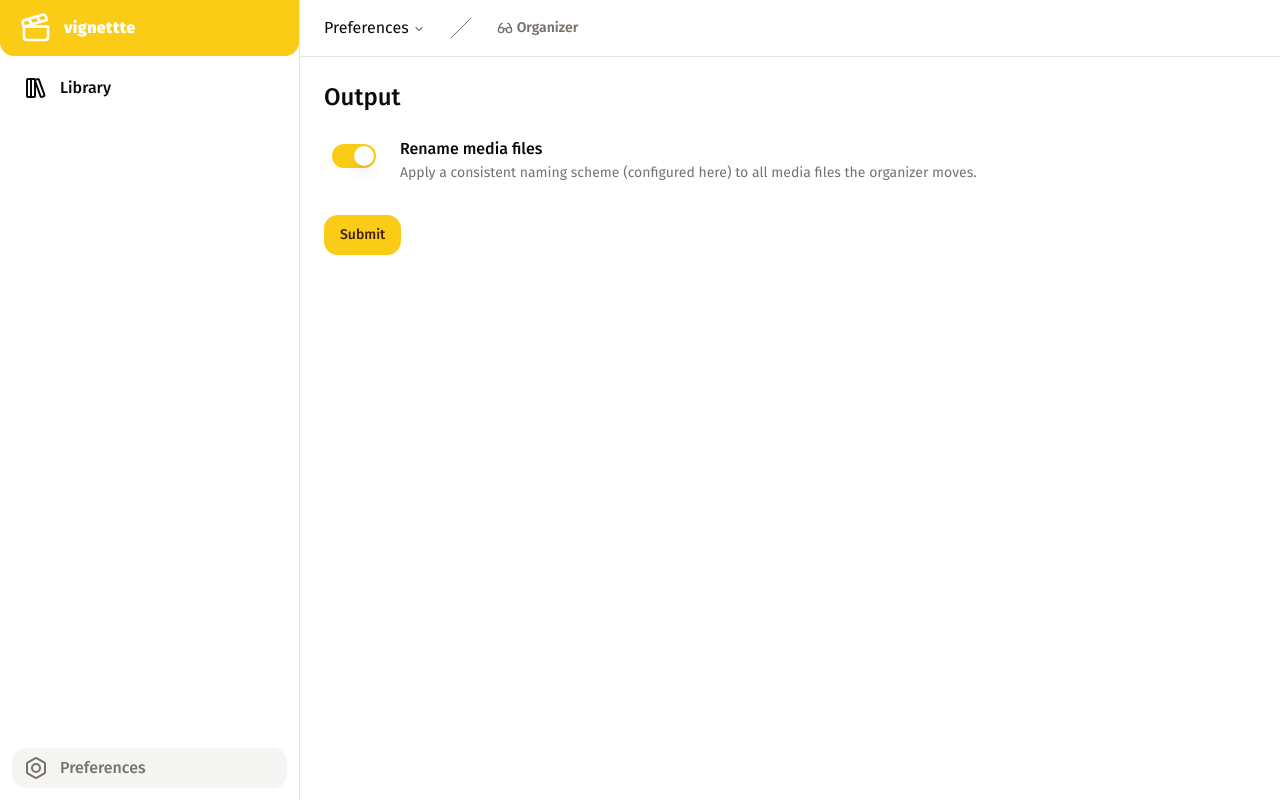
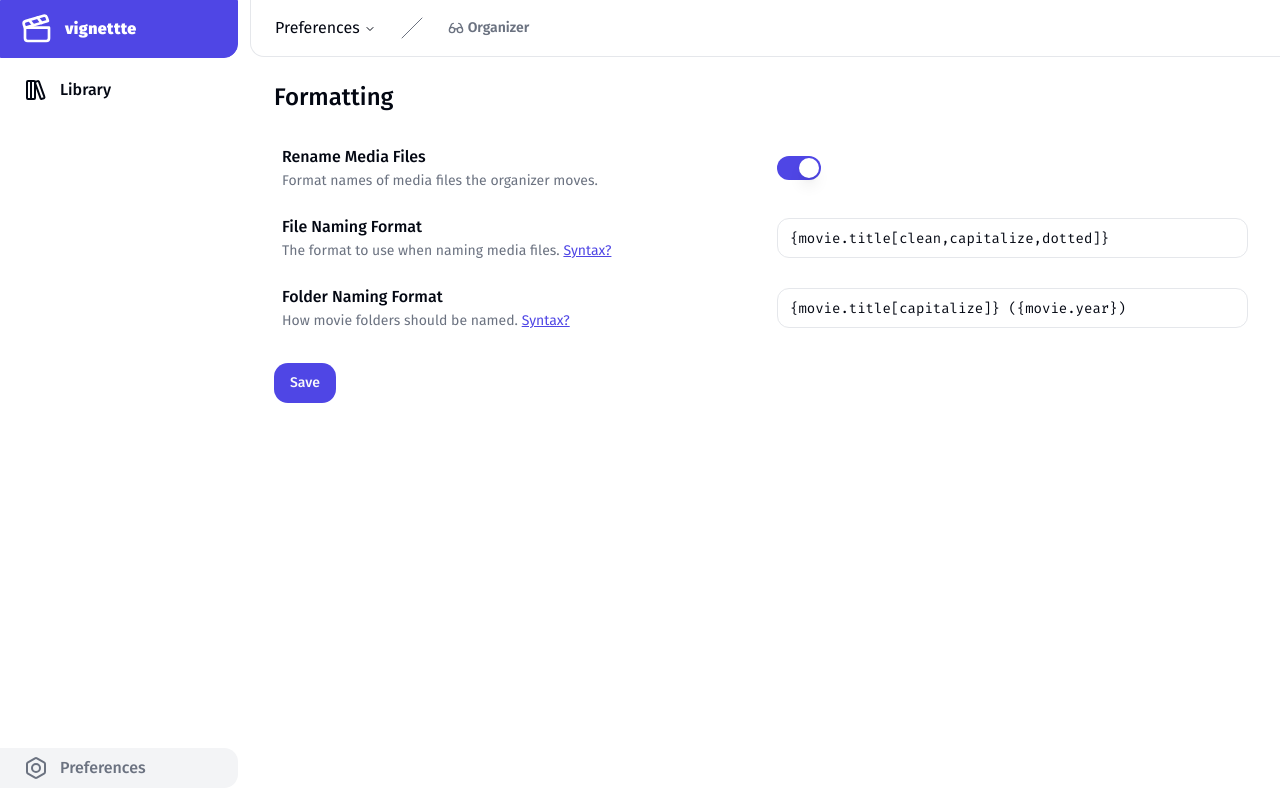
Before and after one commit to dewclaws/vignettte, a Next.js app in the folder frontend/: page /preferences/organizer in a window 1280 px wide. Built offline with nearby package versions, Linux system fonts and the light colour scheme.

Commit message:
work on aesthetic & placeholder settings

```diff
--- a/frontend/app/_forms/organizer-settings.tsx
+++ b/frontend/app/_forms/organizer-settings.tsx
@@ -13,11 +13,15 @@ import {
   FormItem,
   FormLabel,
 } from "@/components/ui/form";
+import { Input } from "@/components/ui/input";
 import { Switch } from "@/components/ui/switch";
 import { toast } from "@/components/ui/toast";
+import Link from "next/link";
 
 const FormSchema = z.object({
   rename_media: z.boolean().optional(),
+  name_format: z.string(),
+  folder_format: z.string(),
 });
 
 export function OrganizerSettingsForm() {
@@ -25,6 +29,8 @@ export function OrganizerSettingsForm() {
     resolver: zodResolver(FormSchema),
     defaultValues: {
       rename_media: true,
+      name_format: "{movie.title[clean,capitalize,dotted]}",
+      folder_format: "{movie.title[capitalize]} ({movie.year})",
     },
   });
 
@@ -41,36 +47,94 @@ export function OrganizerSettingsForm() {
 
   return (
     <Form {...form}>
-      <form onSubmit={form.handleSubmit(onSubmit)} className="w-full space-y-8">
-        <div>
-          <h4 className="mb-4 text-2xl font-medium">Output</h4>
-          <div className="space-y-4">
+      <form
+        onSubmit={form.handleSubmit(onSubmit)}
+        className="max-w-[1200px] space-y-8"
+      >
+        <h4 className="mb-4 text-2xl font-medium">Formatting</h4>
+        <div className="space-y-6">
           <FormField
             control={form.control}
             name="rename_media"
             render={({ field }) => (
-                <FormItem className="flex items-center gap-6 px-2">
+              <FormItem className="flex flex-col justify-center px-2 gap-4 xl:gap-6 xl:grid xl:grid-cols-2 xl:items-center">
+                <div className="space-y-0.5">
+                  <FormLabel className="text-base">
+                    Rename Media Files
+                  </FormLabel>
+                  <FormDescription>
+                    Format names of media files the organizer moves.
+                  </FormDescription>
+                </div>
                 <FormControl>
                   <Switch
                     checked={field.value}
                     onCheckedChange={field.onChange}
                   />
                 </FormControl>
+              </FormItem>
+            )}
+          />
+          <FormField
+            control={form.control}
+            name="name_format"
+            render={({ field }) => (
+              <FormItem className="flex flex-col justify-center px-2 gap-4 xl:gap-6 xl:grid xl:grid-cols-2 xl:items-center">
                 <div className="space-y-0.5">
                   <FormLabel className="text-base">
-                      Rename media files
+                    File Naming Format
                   </FormLabel>
                   <FormDescription>
-                      Apply a consistent naming scheme (configured here) to all
-                      media files the organizer moves.
+                    The format to use when naming media files.{" "}
+                    <Link
+                      href="/help/formatting"
+                      className="text-primary dark:text-indigo-400 underline hover:opacity-75"
+                    >
+                      Syntax?
+                    </Link>
                   </FormDescription>
                 </div>
+                <FormControl>
+                  <Input
+                    placeholder="{movie.title[clean,capitalize,dotted]}"
+                    className="font-mono"
+                    {...field}
+                  />
+                </FormControl>
+              </FormItem>
+            )}
+          />
+          <FormField
+            control={form.control}
+            name="folder_format"
+            render={({ field }) => (
+              <FormItem className="flex flex-col justify-center px-2 gap-4 xl:gap-6 xl:grid xl:grid-cols-2 xl:items-center">
+                <div className="space-y-0.5">
+                  <FormLabel className="text-base">
+                    Folder Naming Format
+                  </FormLabel>
+                  <FormDescription>
+                    How movie folders should be named.{" "}
+                    <Link
+                      href="/help/formatting"
+                      className="text-primary dark:text-indigo-400 underline hover:opacity-75"
+                    >
+                      Syntax?
+                    </Link>
+                  </FormDescription>
+                </div>
+                <FormControl>
+                  <Input
+                    placeholder="{movie.title[capitalize]} ({movie.year})"
+                    className="font-mono"
+                    {...field}
+                  />
+                </FormControl>
               </FormItem>
             )}
           />
         </div>
-        </div>
-        <Button type="submit">Submit</Button>
+        <Button type="submit">Save</Button>
       </form>
     </Form>
   );
--- a/frontend/app/globals.css
+++ b/frontend/app/globals.css
@@ -15,49 +15,48 @@
   @media (prefers-color-scheme: light) {
     :root {
       --background: 0 0% 100%;
-      --foreground: 20 14.3% 4.1%;
+      --foreground: 224 71.4% 4.1%;
       --card: 0 0% 100%;
-      --card-foreground: 20 14.3% 4.1%;
+      --card-foreground: 224 71.4% 4.1%;
       --popover: 0 0% 100%;
-      --popover-foreground: 20 14.3% 4.1%;
-      --primary: 47.9 95.8% 53.1%;
-      --primary-foreground: 26 83.3% 14.1%;
-      --secondary: 60 4.8% 95.9%;
-      --secondary-foreground: 24 9.8% 10%;
-      --muted: 60 4.8% 95.9%;
-      --muted-foreground: 25 5.3% 44.7%;
-      --accent: 60 4.8% 95.9%;
-      --accent-foreground: 24 9.8% 10%;
+      --popover-foreground: 224 71.4% 4.1%;
+      --primary: 243.4 75.36% 58.63%;
+      --primary-foreground: 210 20% 98%;
+      --secondary: 220 14.3% 95.9%;
+      --secondary-foreground: 220.9 39.3% 11%;
+      --muted: 220 14.3% 95.9%;
+      --muted-foreground: 220 8.9% 46.1%;
+      --accent: 220 14.3% 95.9%;
+      --accent-foreground: 220.9 39.3% 11%;
       --destructive: 0 84.2% 60.2%;
-      --destructive-foreground: 60 9.1% 97.8%;
-      --border: 20 5.9% 90%;
-      --input: 20 5.9% 90%;
-      --ring: 20 14.3% 4.1%;
-      --radius: 1rem;
+      --destructive-foreground: 210 20% 98%;
+      --border: 220 13% 91%;
+      --input: 220 13% 91%;
+      --ring: 262.1 83.3% 57.8%;
     }
   }
 
   @media (prefers-color-scheme: dark) {
     :root {
-      --background: 20 14.3% 4.1%;
-      --foreground: 60 9.1% 97.8%;
-      --card: 20 14.3% 4.1%;
-      --card-foreground: 60 9.1% 97.8%;
-      --popover: 20 14.3% 4.1%;
-      --popover-foreground: 60 9.1% 97.8%;
-      --primary: 47.9 95.8% 53.1%;
-      --primary-foreground: 26 83.3% 14.1%;
-      --secondary: 12 6.5% 15.1%;
-      --secondary-foreground: 60 9.1% 97.8%;
-      --muted: 12 6.5% 15.1%;
-      --muted-foreground: 24 5.4% 63.9%;
-      --accent: 12 6.5% 15.1%;
-      --accent-foreground: 60 9.1% 97.8%;
+      --background: 224 71.4% 4.1%;
+      --foreground: 210 20% 98%;
+      --card: 224 71.4% 4.1%;
+      --card-foreground: 210 20% 98%;
+      --popover: 224 71.4% 4.1%;
+      --popover-foreground: 210 20% 98%;
+      --primary: 243.4 75.36% 58.63%;
+      --primary-foreground: 210 20% 98%;
+      --secondary: 215 27.9% 16.9%;
+      --secondary-foreground: 210 20% 98%;
+      --muted: 215 27.9% 16.9%;
+      --muted-foreground: 217.9 10.6% 64.9%;
+      --accent: 215 27.9% 16.9%;
+      --accent-foreground: 210 20% 98%;
       --destructive: 0 62.8% 30.6%;
-      --destructive-foreground: 60 9.1% 97.8%;
-      --border: 12 6.5% 15.1%;
-      --input: 12 6.5% 15.1%;
-      --ring: 35.5 91.7% 32.9%;
+      --destructive-foreground: 210 20% 98%;
+      --border: 215 27.9% 16.9%;
+      --input: 215 27.9% 16.9%;
+      --ring: 263.4 70% 50.4%;
     }
   }
 }
--- a/frontend/app/layout.tsx
+++ b/frontend/app/layout.tsx
@@ -37,7 +37,7 @@ export default function RootLayout({
           "text-foreground bg-background",
         )}
       >
-        <div className="grid min-h-screen w-full overflow-hidden lg:grid-cols-[300px_1fr]">
+        <div className="grid min-h-screen w-full overflow-hidden lg:grid-cols-[250px_1fr]">
           <NavPane />
           <main className="flex flex-col">{children}</main>
           <Toaster />
--- a/frontend/components/shell/header/index.tsx
+++ b/frontend/components/shell/header/index.tsx
@@ -11,7 +11,7 @@ export function ShellHeader({
   return (
     <header
       className={cc(
-        "flex items-center px-5 py-4 gap-2 border-b font-semibold bg-card border-border",
+        "flex items-center px-5 py-4 gap-2 border-b lg:border-s lg:rounded-bl-md font-semibold bg-card border-border",
         className,
       )}
     >
--- a/frontend/components/shell/header/navigation.tsx
+++ b/frontend/components/shell/header/navigation.tsx
@@ -111,7 +111,7 @@ const ListItem = React.forwardRef<
         <a
           ref={ref}
           className={cc(
-            "block select-none space-y-1 rounded-md p-3 leading-none no-underline outline-none transition-colors hover:bg-accent hover:text-accent-foreground focus:bg-accent focus:text-accent-foreground",
+            "block select-none space-y-1 rounded-sm p-3 leading-none no-underline outline-none transition-colors hover:bg-accent hover:text-accent-foreground focus:bg-accent focus:text-accent-foreground",
             className,
           )}
           {...props}
--- a/frontend/components/shell/nav/link.tsx
+++ b/frontend/components/shell/nav/link.tsx
@@ -5,7 +5,7 @@ import { usePathname } from "next/navigation";
 import React from "react";
 
 const navLinkVariants = cva(
-  "flex items-center gap-3 rounded-md px-3 py-2 transition-all font-medium hover:text-muted-foreground",
+  "flex items-center gap-3 rounded-e-md px-6 py-2 transition-all font-medium hover:text-muted-foreground",
   {
     variants: {
       variant: {
--- a/frontend/components/shell/nav/pane.tsx
+++ b/frontend/components/shell/nav/pane.tsx
@@ -6,23 +6,23 @@ import { NavLink } from "./link";
 
 export default function NavPane() {
   return (
-    <aside className="hidden lg:block sticky top-0 h-screen overflow-y-auto border-e border-border bg-card">
+    <aside className="hidden lg:block sticky top-0 h-screen overflow-y-auto bg-card">
       <div className="flex h-full max-h-screen flex-col">
-        <header className="flex items-center">
+        <header className="flex items-center pe-3">
           <Link
             href="/"
-            className="flex items-center w-full rounded-b-md px-5 py-3 gap-3 bg-primary text-white dark:border-transparent dark:text-primary dark:bg-transparent"
+            className="flex w-full items-center rounded-br-md px-5 py-3 gap-3 bg-primary border border-primary text-white dark:border-primary/25 dark:bg-primary/50"
           >
             <ClapperboardIcon className="w-8 h-8" />
             <span className="font-black tracking-wide">vignettte</span>
           </Link>
         </header>
-        <nav className="flex-1 overflow-auto grid items-start p-3">
+        <nav className="flex-1 overflow-auto grid items-start p-3 ps-0">
           <NavLink href="/" highlight={/^\/$/} icon={<LibraryBigIcon />}>
             Library
           </NavLink>
         </nav>
-        <footer className="grid itemc-center p-3">
+        <footer className="grid items-center p-3 ps-0">
           <NavLink href="/preferences" icon={<BoltIcon />}>
             Preferences
           </NavLink>
--- a/frontend/components/ui/form.tsx
+++ b/frontend/components/ui/form.tsx
@@ -73,12 +73,12 @@ const FormItemContext = React.createContext<FormItemContextValue>(
 const FormItem = React.forwardRef<
   HTMLDivElement,
   React.HTMLAttributes<HTMLDivElement>
->(({ className, ...props }, ref) => {
+>(({ ...props }, ref) => {
   const id = React.useId();
 
   return (
     <FormItemContext.Provider value={{ id }}>
-      <div ref={ref} className={cc("space-y-2", className)} {...props} />
+      <div ref={ref} {...props} />
     </FormItemContext.Provider>
   );
 });
--- /dev/null
+++ b/frontend/components/ui/input.tsx
@@ -0,0 +1,25 @@
+import * as React from "react";
+
+import { cc } from "@/lib/utilities";
+
+export interface InputProps
+  extends React.InputHTMLAttributes<HTMLInputElement> {}
+
+const Input = React.forwardRef<HTMLInputElement, InputProps>(
+  ({ className, type, ...props }, ref) => {
+    return (
+      <input
+        type={type}
+        className={cc(
+          "flex h-10 w-full rounded-sm border border-input bg-background px-3 py-2 text-sm ring-offset-background file:border-0 file:bg-transparent file:text-sm file:font-medium placeholder:text-muted-foreground focus-visible:outline-none focus-visible:ring-2 focus-visible:ring-ring focus-visible:ring-offset-2 disabled:cursor-not-allowed disabled:opacity-50",
+          className,
+        )}
+        ref={ref}
+        {...props}
+      />
+    );
+  },
+);
+Input.displayName = "Input";
+
+export { Input };
```
Lines whose indentation alone changed are shown as unchanged.
